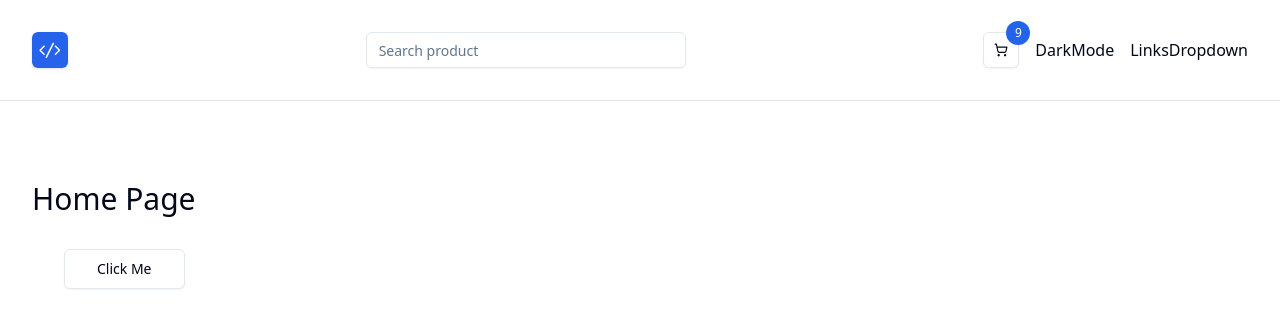
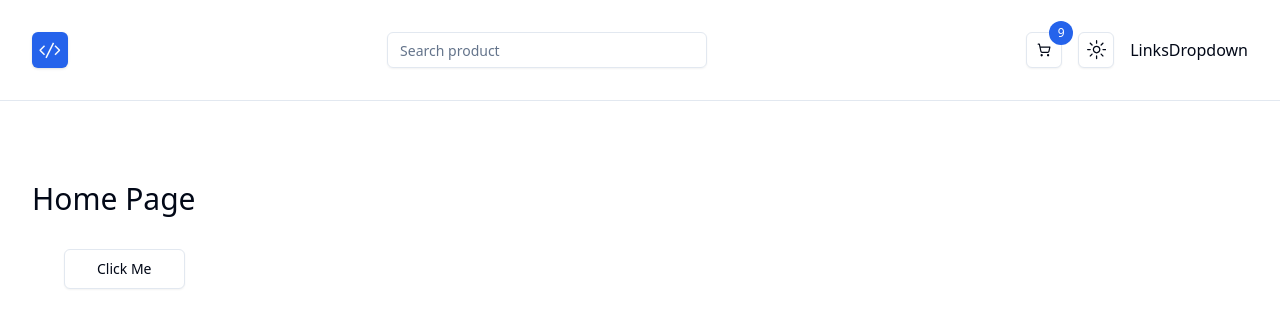
Before and after one commit to Gosia-Magdzik/NextStore, a Next.js app: page / in a window 1280 px wide. Shown: the top 328 px of the page. Built offline with nearby package versions, Linux system fonts and the light colour scheme.

Commit message:
dark mode component

```diff
--- a/app/layout.tsx
+++ b/app/layout.tsx
@@ -3,6 +3,7 @@
 import "./globals.css";
 import Navbar from "@/components/navbar/Navbar";
 import Container from "@/components/global/Container";
+import Providers from "./providers";
 
 const geistSans = localFont({
   src: "./fonts/GeistVF.woff",
@@ -26,14 +27,16 @@
   children: React.ReactNode;
 }>) {
   return (
-    <html lang="en">
+    <html lang="en" suppressHydrationWarning>
       <body
         className={`${geistSans.variable} ${geistMono.variable} antialiased`}
       >
-        <Navbar/>
-        <Container className="py-20">
-          {children}
-        </Container>
+        <Providers>
+          <Navbar/>
+          <Container className="py-20">
+            {children}
+          </Container>
+        </Providers>
       </body>
     </html>
   );
--- /dev/null
+++ b/app/providers.tsx
@@ -0,0 +1,19 @@
+'use client'
+
+import { ThemeProvider } from "./theme-providers"
+
+function Providers({children}:{children:React.ReactNode}) {
+  return (
+    <>
+        <ThemeProvider
+            attribute="class" defaultTheme="system"
+            enableSystem
+            disableTransitionOnChange
+        >
+            {children}
+        </ThemeProvider>
+    </>
+  )
+}
+
+export default Providers
--- /dev/null
+++ b/app/theme-providers.tsx
@@ -0,0 +1,9 @@
+'use client';
+
+import * as React from 'react';
+import { ThemeProvider as NextThemesProvider } from 'next-themes';
+import { type ThemeProviderProps } from 'next-themes/dist/types';
+
+export function ThemeProvider({ children, ...props }: ThemeProviderProps) {
+  return <NextThemesProvider {...props}>{children}</NextThemesProvider>;
+}
--- a/components/navbar/DarkMode.tsx
+++ b/components/navbar/DarkMode.tsx
@@ -1,9 +1,40 @@
-import React from 'react'
+'use client';
 
-function DarkMode() {
+import * as React from 'react';
+import { MoonIcon, SunIcon } from '@radix-ui/react-icons';
+import { useTheme } from 'next-themes';
+
+import { Button } from '@/components/ui/button';
+import {
+  DropdownMenu,
+  DropdownMenuContent,
+  DropdownMenuItem,
+  DropdownMenuTrigger,
+} from '@/components/ui/dropdown-menu';
+
+export default function ModeToggle() {
+  const { setTheme } = useTheme();
+
   return (
-    <div>DarkMode</div>
-  )
+    <DropdownMenu>
+      <DropdownMenuTrigger asChild>
+        <Button variant='outline' size='icon'>
+          <SunIcon className='h-[1.2rem] w-[1.2rem] rotate-0 scale-100 transition-all dark:-rotate-90 dark:scale-0' />
+          <MoonIcon className='absolute h-[1.2rem] w-[1.2rem] rotate-90 scale-0 transition-all dark:rotate-0 dark:scale-100' />
+          <span className='sr-only'>Toggle theme</span>
+        </Button>
+      </DropdownMenuTrigger>
+      <DropdownMenuContent align='end'>
+        <DropdownMenuItem onClick={() => setTheme('light')}>
+          Light
+        </DropdownMenuItem>
+        <DropdownMenuItem onClick={() => setTheme('dark')}>
+          Dark
+        </DropdownMenuItem>
+        <DropdownMenuItem onClick={() => setTheme('system')}>
+          System
+        </DropdownMenuItem>
+      </DropdownMenuContent>
+    </DropdownMenu>
+  );
 }
-
-export default DarkMode
--- a/package.json
+++ b/package.json
@@ -24,6 +24,7 @@
     "git": "^0.1.5",
     "lucide-react": "^0.445.0",
     "next": "14.2.10",
+    "next-themes": "^0.3.0",
     "radix-ui": "^1.0.1",
     "react": "^18",
     "react-dom": "^18",
```
Also changed, not shown: 1 other file (tests, documents, lock files or other folders).
